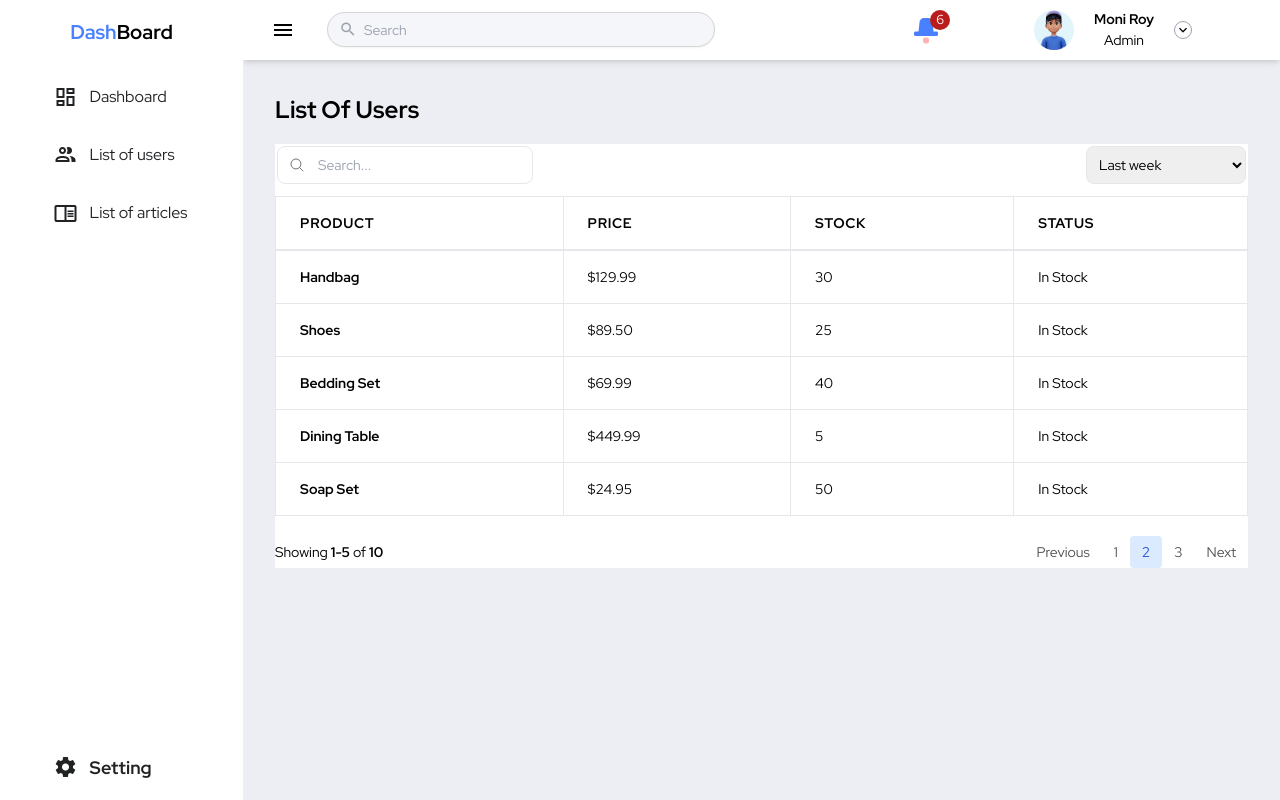
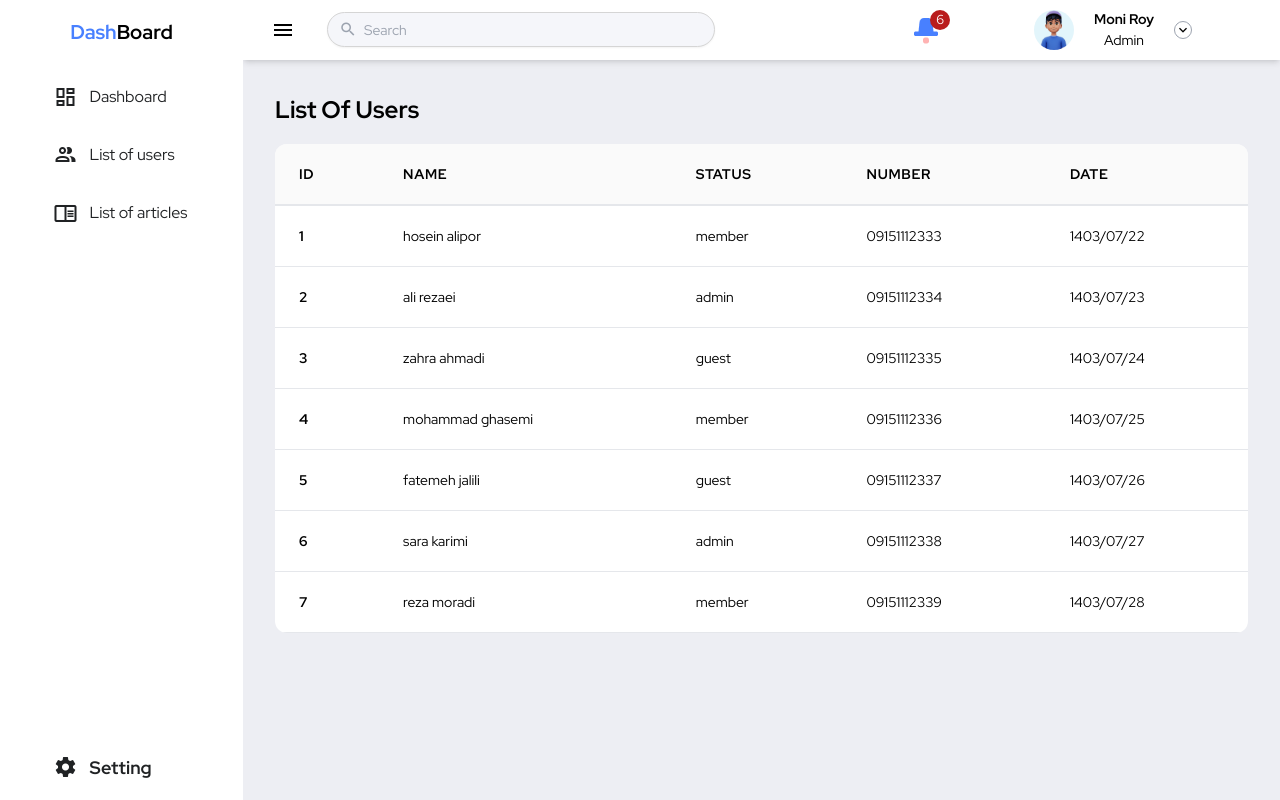
Before and after one commit to MojtabaaliabadiMoghadam/AdminDashboard, a Vue app: page /list-of-users in a window 1280 px wide. Built offline with nearby package versions, Linux system fonts and the light colour scheme.

Commit message:
this is saet data in dashboard

```diff
--- a/package.json
+++ b/package.json
@@ -13,6 +13,7 @@
     "@mdi/font": "^7.4.47",
     "apexcharts": "^3.51.0",
     "pinia": "^2.1.7",
+    "primevue": "^4.0.2",
     "vue": "^3.4.21",
     "vue-router": "^4.3.0",
     "vue3-apexcharts": "^1.5.3"
--- a/src/components/Elements/Table.vue
+++ b/src/components/Elements/Table.vue
@@ -1,154 +1,47 @@
 <template>
   <!-- Table responsive wrapper -->
-  <div class="overflow-x-auto bg-white">
-
-    <!-- Search input -->
-    <div class="relative m-[2px] mb-3 mr-5 float-left">
-      <label for="inputSearch" class="sr-only">Search </label>
-      <input id="inputSearch" type="text" placeholder="Search..." class="block w-64 rounded-lg border py-2 pl-10 pr-4 text-sm focus:border-blue-400 focus:outline-none focus:ring-1 focus:ring-blue-400" />
-      <span class="pointer-events-none absolute left-3 top-1/2 -translate-y-1/2 transform">
-      <svg xmlns="http://www.w3.org/2000/svg" fill="none" viewBox="0 0 24 24" stroke-width="1.5" stroke="currentColor" class="h-4 w-4 text-neutral-500">
-        <path stroke-linecap="round" stroke-linejoin="round" d="M21 21l-5.197-5.197m0 0A7.5 7.5 0 105.196 5.196a7.5 7.5 0 0010.607 10.607z" />
-      </svg>
-    </span>
-    </div>
-
-    <!-- Filter -->
-    <div class="relative m-[2px] mb-3 float-right hidden sm:block">
-      <label for="inputFilter" class="sr-only">Filter</label>
-      <select id="inputFilter" class="block w-40 rounded-lg border p-2 text-sm focus:border-blue-400 focus:outline-none focus:ring-1 focus:ring-blue-400">
-        <option value="1" selected>Last week</option>
-        <option value="2">Last month</option>
-        <option value="3">Yesterday</option>
-        <option value="4">Last 7 days</option>
-        <option value="5">Last 30 days</option>
-      </select>
-    </div>
+  <div class="overflow-x-auto bg-white rounded-xl">
 
     <!-- Table -->
     <table class="min-w-full text-left text-sm whitespace-nowrap">
 
       <!-- Table head -->
-      <thead class="uppercase tracking-wider border-b-2  border-t">
+      <thead class="uppercase tracking-wider border-b-2 bg-neutral-50">
       <tr>
-        <th scope="col" class="px-6 py-4 border-x">
-          Product
-        </th>
-        <th scope="col" class="px-6 py-4 border-x">
-          Price
-        </th>
-        <th scope="col" class="px-6 py-4 border-x">
-          Stock
-        </th>
-        <th scope="col" class="px-6 py-4 border-x">
-          Status
+        <th v-for="(header,index) in props.headers" :key="index" scope="col" class="px-6 py-5">
+          {{ header.title }}
         </th>
       </tr>
       </thead>
-
       <!-- Table body -->
       <tbody>
-
-      <tr class="border-b  hover:bg-neutral-100">
-        <th scope="row" class="px-6 py-4 border-x">
-          Handbag
-        </th>
-        <td class="px-6 py-4 border-x ">$129.99</td>
-        <td class="px-6 py-4 border-x ">30</td>
-        <td class="px-6 py-4 border-x ">In Stock</td>
+      <tr v-for="(item, dataIndex) in props.data" :key="dataIndex" class="border-b hover:bg-neutral-100">
+        <td v-for="(header, headerIndex) in props.headers" :key="headerIndex" class="px-6 py-5">
+          <slot :name="header.key" :item="item">
+            {{ item[header.key] }}
+          </slot>
+        </td>
       </tr>
-
-      <tr class="border-b  hover:bg-neutral-100">
-        <th scope="row" class="px-6 py-4 border-x ">
-          Shoes
-        </th>
-        <td class="px-6 py-4 border-x ">$89.50</td>
-        <td class="px-6 py-4 border-x ">25</td>
-        <td class="px-6 py-4 border-x ">In Stock</td>
-      </tr>
-
-      <tr class="border-b  hover:bg-neutral-100">
-        <th scope="row" class="px-6 py-4 border-x ">
-          Bedding Set
-        </th>
-        <td class="px-6 py-4 border-x ">$69.99</td>
-        <td class="px-6 py-4 border-x ">40</td>
-        <td class="px-6 py-4 border-x ">In Stock</td>
-      </tr>
-
-      <tr class="border-b  hover:bg-neutral-100">
-        <th scope="row" class="px-6 py-4 border-x ">
-          Dining Table
-        </th>
-        <td class="px-6 py-4 border-x ">$449.99</td>
-        <td class="px-6 py-4 border-x ">5</td>
-        <td class="px-6 py-4 border-x ">In Stock</td>
-      </tr>
-
-      <tr class="border-b  hover:bg-neutral-100">
-        <th scope="row" class="px-6 py-4 border-x ">
-          Soap Set
-        </th>
-        <td class="px-6 py-4 border-x ">$24.95</td>
-        <td class="px-6 py-4 border-x ">50</td>
-        <td class="px-6 py-4 border-x ">In Stock</td>
-      </tr>
-
       </tbody>
 
     </table>
 
-    <nav class="mt-5 flex items-center justify-between text-sm" aria-label="Page navigation example">
-      <p>
-        Showing <strong>1-5</strong> of <strong>10</strong>
-      </p>
-
-      <ul class="list-style-none flex">
-        <li>
-          <a
-              class="relative block rounded bg-transparent px-3 py-1.5 text-sm text-neutral-600 transition-all duration-300 hover:bg-neutral-100 "
-              href="#!"
-          >
-            Previous
-          </a>
-        </li>
-        <li>
-          <a
-              class="relative block rounded bg-transparent px-3 py-1.5 text-sm text-neutral-600 transition-all duration-300 hover:bg-neutral-100 "
-              href="#!"
-          >
-            1
-          </a>
-        </li>
-        <li aria-current="page">
-          <a
-              class="relative block rounded bg-blue-100 px-3 py-1.5 text-sm font-medium text-blue-700 transition-all duration-300"
-              href="#!"
-          >
-            2
-            <span class="absolute -m-px h-px w-px overflow-hidden whitespace-nowrap border-0 p-0 [clip:rect(0,0,0,0)]">
-            (current)
-          </span>
-          </a>
-        </li>
-        <li>
-          <a
-              class="relative block rounded bg-transparent px-3 py-1.5 text-sm text-neutral-600 transition-all duration-300 hover:bg-neutral-100 "
-              href="#!"
-          >
-            3
-          </a>
-        </li>
-        <li>
-          <a
-              class="relative block rounded bg-transparent px-3 py-1.5 text-sm text-neutral-600 transition-all duration-300 hover:bg-neutral-100 "
-              href="#!"
-          >
-            Next
-          </a>
-        </li>
-      </ul>
-    </nav>
-
   </div>
 </template>
+<script setup lang="ts">
+interface IHeaders {
+  title?:string;
+  key?:string;
+  classTh?:string;
+  width?:number
+}
+interface IPropsData {
+  headers?:IHeaders[],
+  data?:[],
+  url?:string,
+  parameters?:string,
+  itemKeyRequest?:string
+  loading?:boolean
+}
+const props = defineProps<IPropsData>()
+</script>
--- a/src/views/ListOfUsers.vue
+++ b/src/views/ListOfUsers.vue
@@ -4,11 +4,37 @@
       <span class="font-bold text-[24px]">List Of Users</span>
     </template>
     <div>
-      <Table />
+      <Table
+          :headers="headers"
+          :data="data"
+      >
+        <template #id="{item}">
+          <div class="font-bold">
+            {{item.id}}
+          </div>
+        </template>
+      </Table>
     </div>
   </LayoutOfPages>
 </template>
 <script setup>
 import LayoutOfPages from "@/components/Elements/LayoutOfPages.vue";
 import Table from "@/components/Elements/Table.vue";
+import {ref} from "vue";
+const headers = ref([
+  {title:'id',key:'id'},
+  {title:'name',key:'name'},
+  {title:'status',key:'status'},
+  {title:'number',key:'number'},
+  {title:'date',key:'date'},
+])
+const data = ref([
+  { id: 1, name: 'hosein alipor', status: 'member', number: '09151112333', date: '1403/07/22' },
+  { id: 2, name: 'ali rezaei', status: 'admin', number: '09151112334', date: '1403/07/23' },
+  { id: 3, name: 'zahra ahmadi', status: 'guest', number: '09151112335', date: '1403/07/24' },
+  { id: 4, name: 'mohammad ghasemi', status: 'member', number: '09151112336', date: '1403/07/25' },
+  { id: 5, name: 'fatemeh jalili', status: 'guest', number: '09151112337', date: '1403/07/26' },
+  { id: 6, name: 'sara karimi', status: 'admin', number: '09151112338', date: '1403/07/27' },
+  { id: 7, name: 'reza moradi', status: 'member', number: '09151112339', date: '1403/07/28' }
+])
 </script>
```
Also changed, not shown: 1 other file (tests, documents, lock files or other folders).
